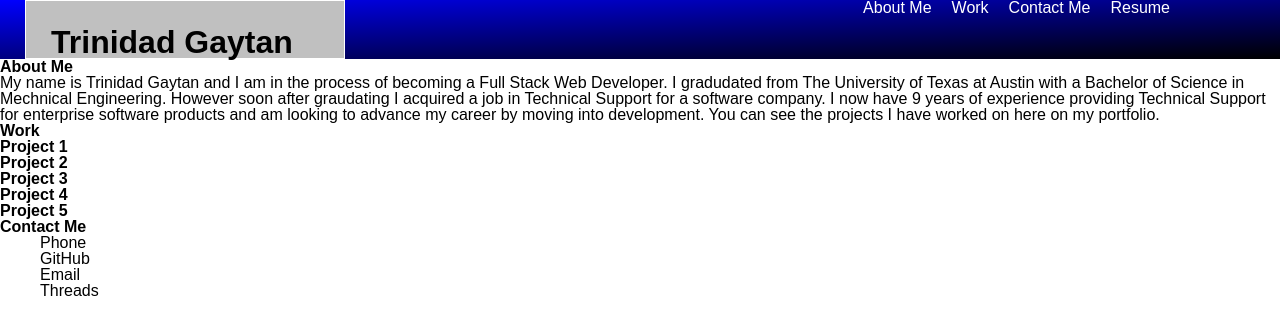
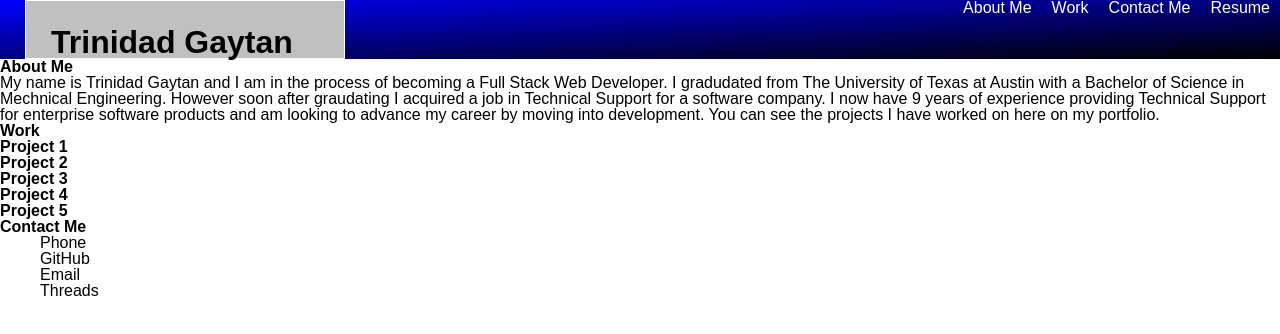
Before and after one commit to tgaytan/portfolio, a plain HTML site: page index.html in a window 1280 px wide. Drawn offline with Linux system fonts and the light colour scheme.

Commit message:
made more changes to header element. still needs work but will leave it for now

```diff
--- a/assets/style.css
+++ b/assets/style.css
@@ -16,9 +16,12 @@ header h1 {
 }
 
 header nav {
-    display: inline-block;
-    position: fixed;
-    right: 100px;
+    /* display: inline-block; */
+    position: relative;
+    float: right;
+    /* left: 10px; */
+    /* right: 0px; */
+    /* top: 10px; */
 }
 
 header a {
```
